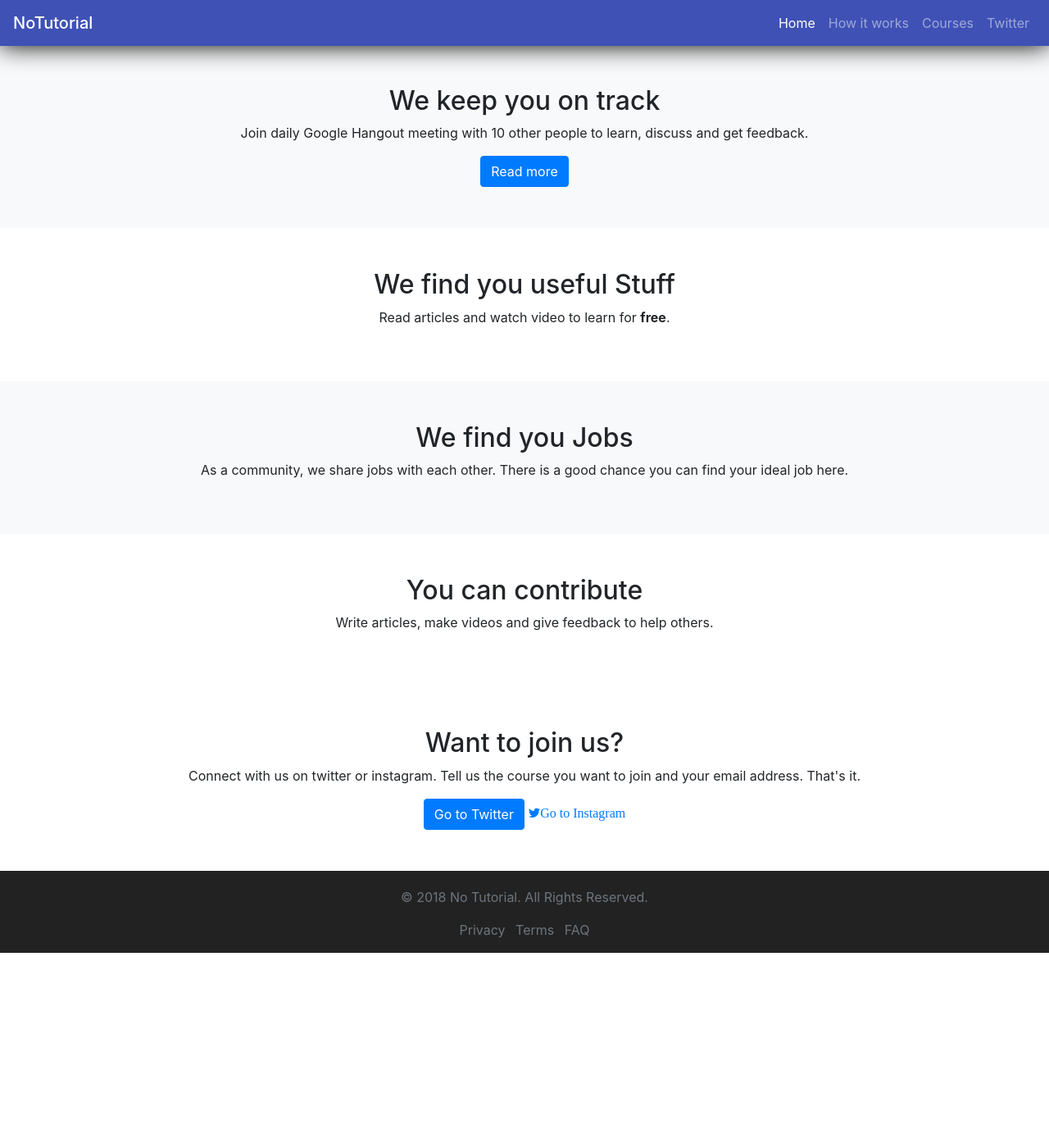
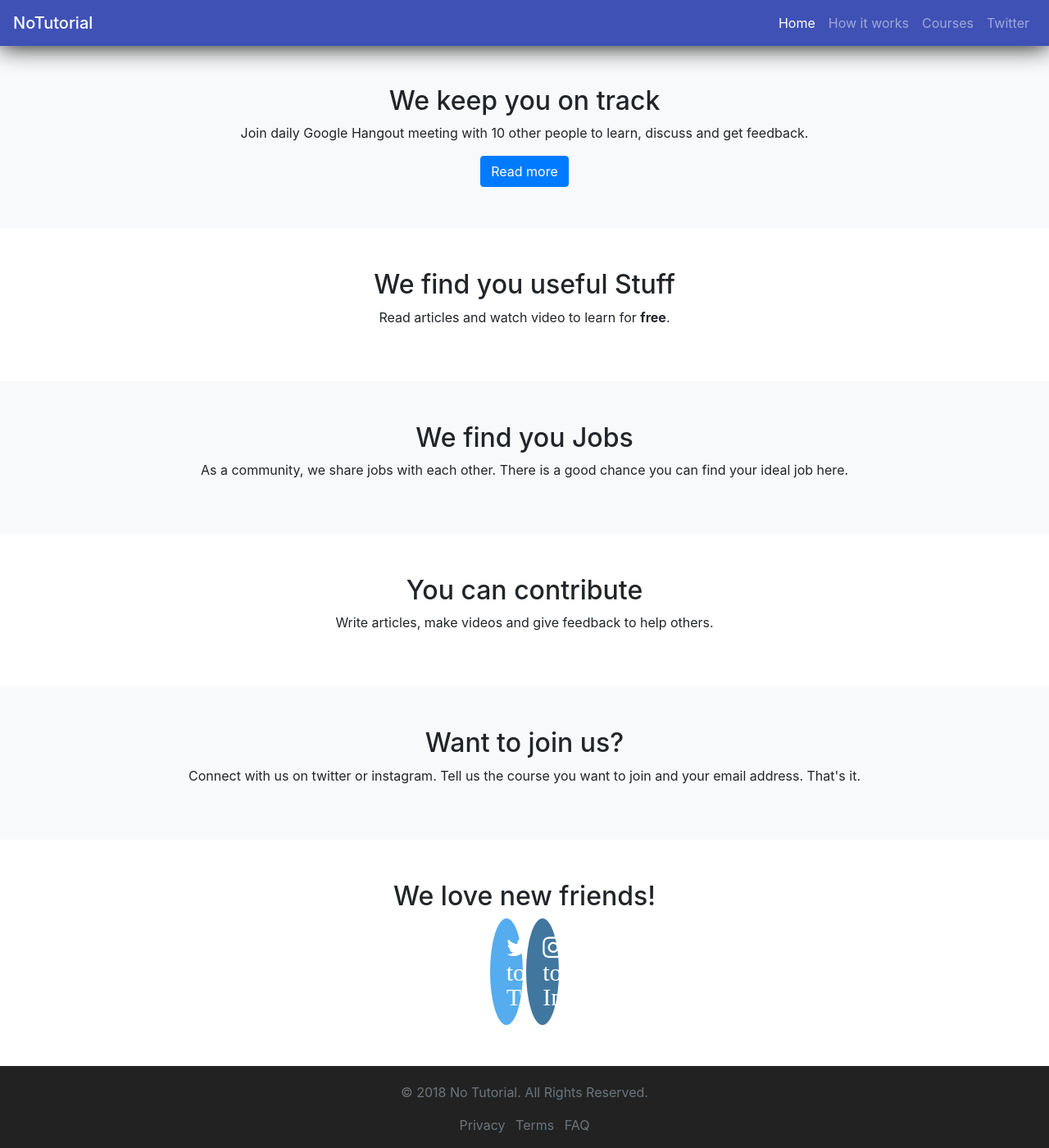
Before and after one commit to vikramtholia/no-tutorial, a Jekyll site: the page built from index.html, in a window 1280 px wide and 1400 px high, scrolled down 413 px. Shown: the whole window at 82% size. Built offline with Jekyll 4.4.1, drawn with Linux system fonts in a browser that asks for light colours; nearby versions of some CDN libraries; before the commit the page ends 1575 px from its top, so only the background shows below that.

Commit message:
main css

```diff
--- a/_layouts/default.html
+++ b/_layouts/default.html
@@ -6,6 +6,7 @@
 
     <link rel="stylesheet" href="https://maxcdn.bootstrapcdn.com/bootstrap/4.0.0/css/bootstrap.min.css" integrity="sha384-Gn5384xqQ1aoWXA+058RXPxPg6fy4IWvTNh0E263XmFcJlSAwiGgFAW/dAiS6JXm" crossorigin="anonymous">
     <link href="https://stackpath.bootstrapcdn.com/font-awesome/4.7.0/css/font-awesome.min.css" rel="stylesheet" integrity="sha384-wvfXpqpZZVQGK6TAh5PVlGOfQNHSoD2xbE+QkPxCAFlNEevoEH3Sl0sibVcOQVnN" crossorigin="anonymous">
+    <link rel="stylesheet" href="main.css">
     <title>{{ page.title }}</title>
   </head>
   <body>
--- a/index.html
+++ b/index.html
@@ -40,11 +40,16 @@ title: NoTutorial - Home
         <p class="text-center">Write articles, make videos and give feedback to help others.</p>
     </div>
 </div>
-<div class="row" style="background-color: #FFFFFF; padding:50px 0;">
+<div class="row" style="background-color: #F8F9FA; padding:50px 0;">
     <div class="col-sm text-center">
         <p class="h2 text-center">Want to join us?</p>
         <p class="text-center">Connect with us on twitter or instagram. Tell us the course you want to join and your email address. That's it.</p>
-        <a href="https://twitter.com/@_notutorial" target="_blank" class="btn btn-primary text-center">Go to Twitter</a>
-        <a href="https://www.instagram.com/notutorial/" target="_blank" class="fa fa-twitter">Go to Instagram</a>
     </div>
 </div>
+<div class="row" style="background-color: #FFFFFF; padding:50px 0;">
+    <div class="col-sm text-center">
+        <p class="h2 text-center">We love new friends!</p>
+        <a href="https://twitter.com/@_notutorial" target="_blank" class="fa fa-twitter">Go to Twitter</a>
+        <a href="https://www.instagram.com/notutorial/" target="_blank" class="fa fa-instagram">Go to Instagram</a>
+    </div>
+</div>
--- /dev/null
+++ b/main.css
@@ -0,0 +1,28 @@
+/* Style all font awesome icons */
+.fa {
+    padding: 20px;
+    font-size: 30px;
+    width: 30px;
+    text-align: center;
+    text-decoration: none;
+    border-radius: 50%;
+}
+
+/* Add a hover effect if you want */
+.fa:hover {
+    opacity: 0.7;
+}
+
+/* Set a specific color for each brand */
+
+/* Facebook */
+.fa-instagram {
+    background: #41779F;
+    color: white;
+}
+
+/* Twitter */
+.fa-twitter {
+    background: #55ACEE;
+    color: white;
+}
```
